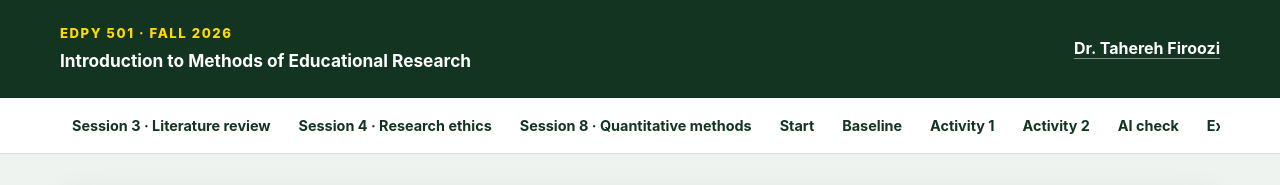
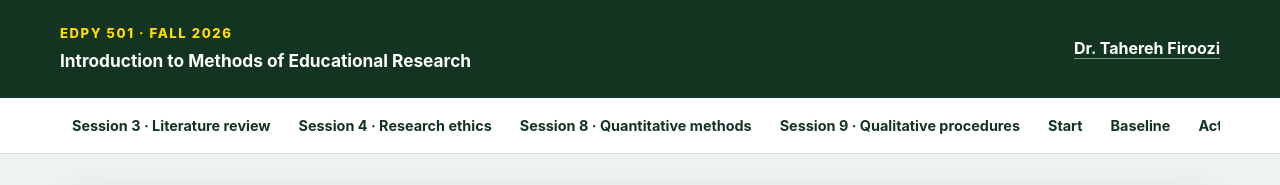
Before and after one commit to Tahereh-Firoozi/EDPY-501-Fall-2026, a plain HTML site: page index.html in a window 1280 px wide. Shown: the top 185 px of the page. Drawn offline with Linux system fonts and the light colour scheme.

Commit message:
Link Session 9 qualitative procedures activity from course home

```diff
--- a/index.html
+++ b/index.html
@@ -25,6 +25,7 @@
       <a href="session-3/">Session 3 · Literature review</a>
       <a href="session-4/">Session 4 · Research ethics</a>
       <a href="session-8/">Session 8 · Quantitative methods</a>
+      <a href="session-9/">Session 9 · Qualitative procedures</a>
       <a href="#start">Start</a>
       <a href="#baseline">Baseline</a>
       <a href="#activity-one">Activity 1</a>
```
